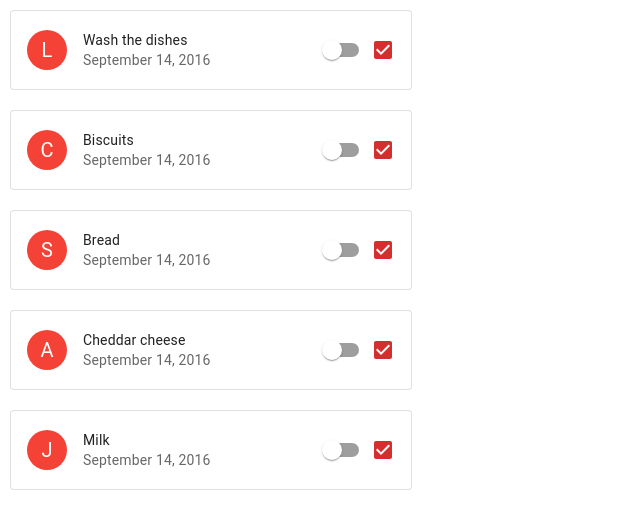
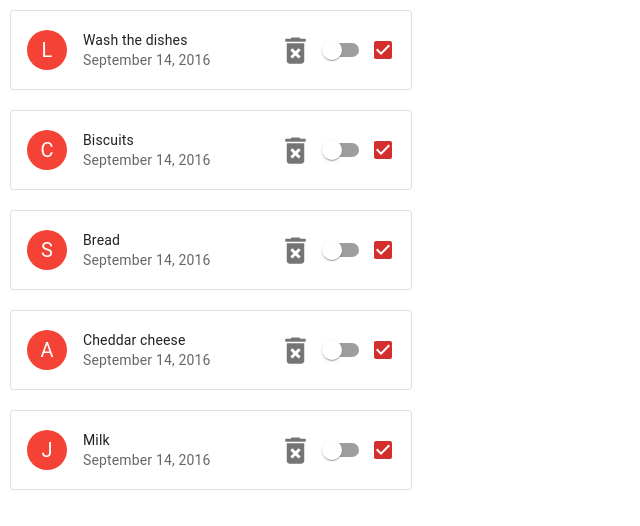
Before and after one commit to PauVelasco77/ToDoList-redux, a React (Create React App) app: page / in a window 1280 px wide. Shown: the top 526 px of the page, without its empty margins (0-640 px from the left). Built offline with nearby package versions, Linux system fonts and the light colour scheme.

Commit message:
added trash component to task and delete action

```diff
--- a/src/components/Task/Task.js
+++ b/src/components/Task/Task.js
@@ -1,10 +1,13 @@
 import { Avatar, Card, CardHeader, IconButton, Switch } from "@mui/material";
 import { red } from "@mui/material/colors";
-import { useState } from "react";
 import { useDispatch } from "react-redux";
 import styled from "styled-components";
-import { isCompletedAction } from "../../redux/actions/actionsCreators";
+import {
+  deleteTaskAction,
+  isCompletedAction,
+} from "../../redux/actions/actionsCreators";
 import Check from "../Check/Check";
+import Trash from "../Trash/Trash";
 
 const CardContainer = styled.div`
   list-style: none;
@@ -29,6 +32,10 @@ const Task = ({ task }) => {
     dispatch(isCompletedAction(task));
   };
 
+  const handleDelete = (task) => {
+    dispatch(deleteTaskAction(task));
+  };
+
   return (
     <CardContainer>
       <Card variant="outlined" sx={{ maxWidth: 400, backgroundColor: "" }}>
@@ -40,6 +47,7 @@ const Task = ({ task }) => {
           }
           action={
             <IconButton aria-label="settings">
+              <Trash actionOnClick={() => handleDelete(task)} />
               <Switch
                 inputProps={{ "aria-label": "controlled" }}
                 onChange={() => handleChange(task)}
```
